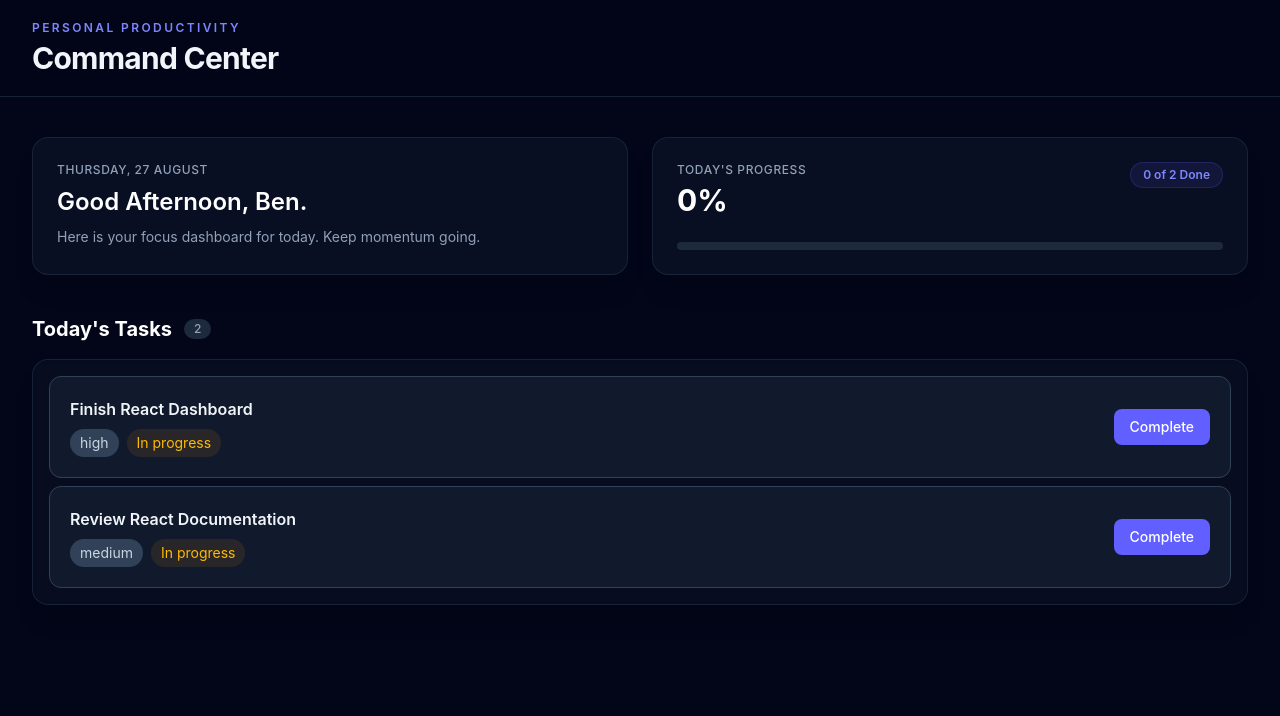
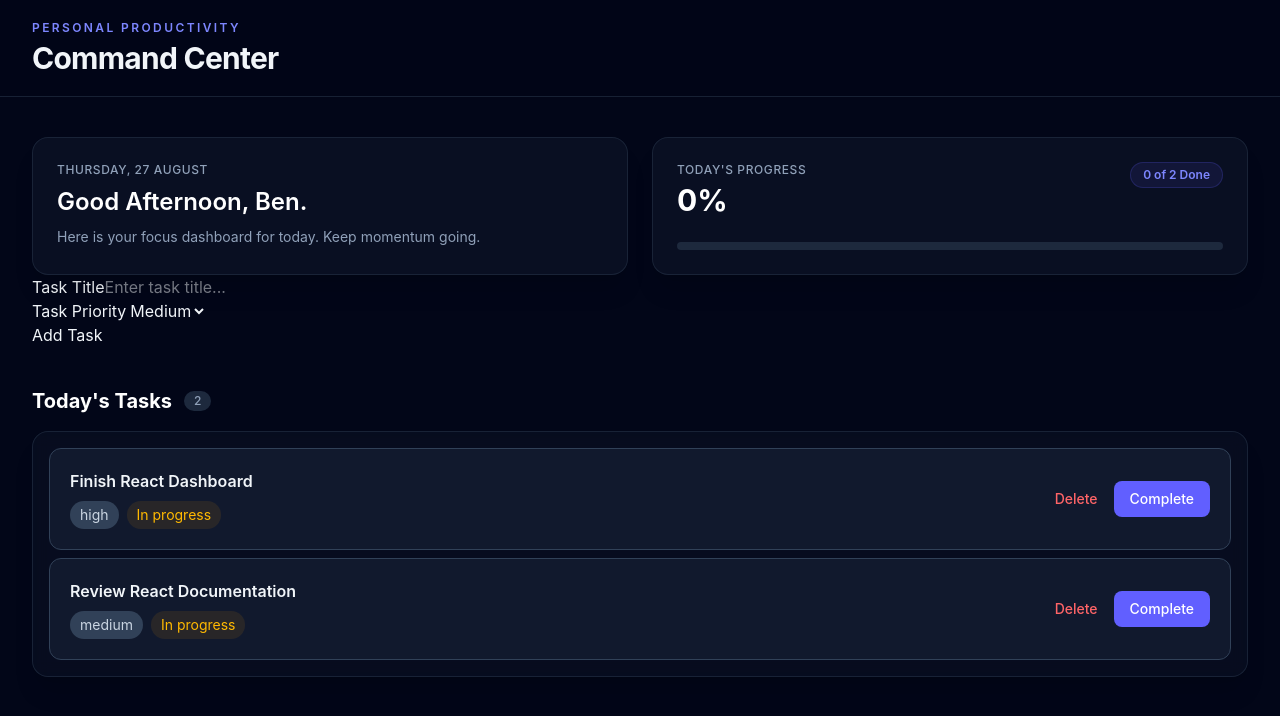
Before and after one commit to Ben-Butcher/personal-command-center, a React (Vite) app: page / in a window 1280 px wide. Shown: the top 716 px of the page. Built offline with nearby package versions, Linux system fonts and the light colour scheme.

Commit message:
Add delete functionality to TaskCard and TaskList components

```diff
--- a/src/components/TaskCard.jsx
+++ b/src/components/TaskCard.jsx
@@ -1,4 +1,4 @@
-export default function TaskCard({ task, onComplete }) {
+export default function TaskCard({ task, onComplete, onDelete }) {
   const isCompleted = task.status === "completed";
 
   return (
@@ -35,6 +35,13 @@ export default function TaskCard({ task, onComplete }) {
         </div>
       </div>
 
+      <div>
+        <button
+          onClick={() => onDelete(task.id)}
+          className="rounded-lg px-4 py-2 text-sm font-medium transition-colors text-red-400 hover:text-red-300"
+        >
+          Delete
+        </button>
         <button
           onClick={() => onComplete(task.id)}
           className={`rounded-lg px-4 py-2 text-sm font-medium transition-colors ${
@@ -46,5 +53,6 @@ export default function TaskCard({ task, onComplete }) {
           {isCompleted ? "Mark Incomplete" : "Complete"}
         </button>
       </div>
+    </div>
   );
 }
--- a/src/components/TaskList.jsx
+++ b/src/components/TaskList.jsx
@@ -1,6 +1,6 @@
 import TaskCard from "./TaskCard";
 
-export default function TaskList({ tasks, onComplete }) {
+export default function TaskList({ tasks, onComplete, onDelete }) {
   if (tasks.length === 0) {
     return (
       <div className="py-12 text-center text-sm text-slate-500">
@@ -12,7 +12,12 @@ export default function TaskList({ tasks, onComplete }) {
   return (
     <div className="space-y-2">
       {tasks.map((task) => (
-        <TaskCard key={task.id} task={task} onComplete={onComplete} />
+        <TaskCard
+          key={task.id}
+          task={task}
+          onComplete={onComplete}
+          onDelete={onDelete}
+        />
       ))}
     </div>
   );
--- a/src/pages/Dashboard.jsx
+++ b/src/pages/Dashboard.jsx
@@ -1,5 +1,6 @@
 import { useState } from "react";
 import TaskList from "../components/TaskList";
+import TaskForm from "../components/TaskForm";
 import { initialTasks } from "../data/tasks";
 
 export default function Dashboard() {
@@ -25,6 +26,24 @@ export default function Dashboard() {
           : task,
       ),
     );
+  };
+
+  function handleAddTask(title, priority) {
+    const newTask = {
+      id: Date.now(),
+      title: title,
+      priority: priority,
+      status: "in-progress",
+      projectId: 1,
+      dueDate: "2026-08-28",
+      createdAt: "2026-08-27",
+    };
+
+    setTasks((prevTasks) => [...prevTasks, newTask]);
+  }
+
+  const handleDelete = (id) => {
+    setTasks((prevTasks) => prevTasks.filter((task) => task.id !== id));
   };
 
   const date = new Date();
@@ -132,7 +151,7 @@ export default function Dashboard() {
             </div>
           </div>
         </section>
-
+        <TaskForm onAddTask={handleAddTask} />
         {/* Tasks Section */}
         <section className="mt-10">
           <div className="mb-4 flex items-center justify-between">
@@ -145,7 +164,11 @@ export default function Dashboard() {
           </div>
 
           <div className="rounded-2xl border border-slate-800/80 bg-slate-900/40 p-3 sm:p-4 shadow-xl backdrop-blur-sm">
-            <TaskList tasks={tasks} onComplete={handleTask} />
+            <TaskList
+              tasks={tasks}
+              onComplete={handleTask}
+              onDelete={handleDelete}
+            />
           </div>
         </section>
       </main>
```
Lines whose indentation alone changed are shown as unchanged.
